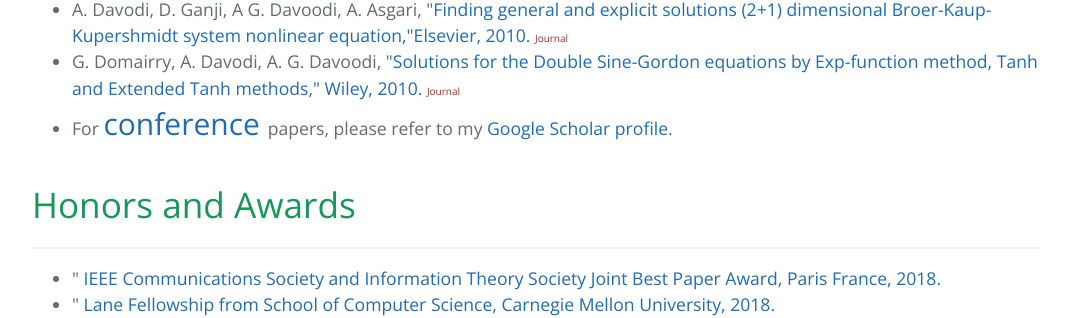
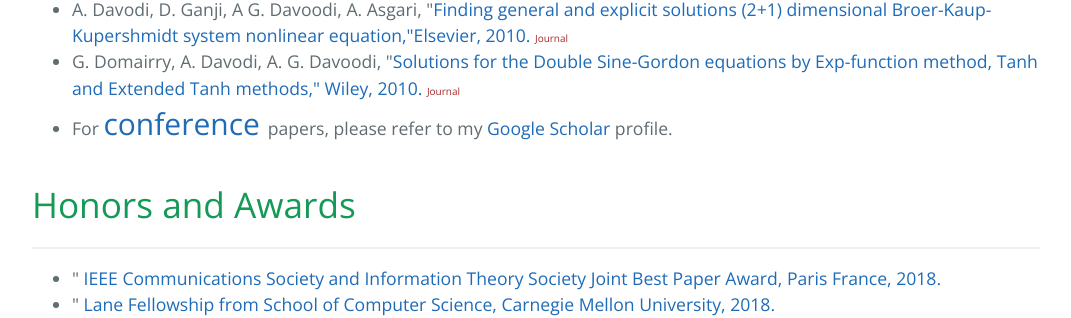
Before and after one commit to arashgholami/arashgholami.github.io, a Jekyll site: the page built from index.md, in a window 1280 px wide and 900 px high, scrolled down 3183 px. Shown: the part 295-613 px from the top of the window, without its empty margins (104-1175 px from the left). Built offline with Jekyll 4.4.1, drawn with Linux system fonts in a browser that asks for light colours.

Commit message:
Update index.md

```diff
--- a/index.md
+++ b/index.md
@@ -145,7 +145,7 @@ of having the same hash is higher. </font><br>
    <li>M. J. Emadi, A. G. Davoodi, M. R. Aref, "<a href="https://ieeexplore.ieee.org/abstract/document/6555770">Analytical power allocation for a full duplex decode-and-forward relay channel," IEEE IET, 2013. </a>  <span style="color:brown;font-size:10px">  Journal </span> </li>
    <li>A. Davodi, D. Ganji, A G. Davoodi, A. Asgari, "<a href="https://www.sciencedirect.com/science/article/abs/pii/S0096300309005359">Finding general and explicit solutions (2+1) dimensional Broer-Kaup-Kupershmidt system nonlinear equation,"Elsevier, 2010. </a>  <span style="color:brown;font-size:10px">  Journal </span>  </li>
    <li> G. Domairry, A. Davodi, A. G. Davoodi, "<a  href="https://onlinelibrary.wiley.com/doi/abs/10.1002/num.20440">Solutions for the Double Sine-Gordon equations by Exp-function method, Tanh and Extended Tanh methods," Wiley, 2010. </a>  <span style="color:brown;font-size:10px">  Journal </span> </li>
-   <li>For <span style="color:brown;font-size:30px">  <a href="https://scholar.google.com/citations?user=tpoOv5MAAAAJ&hl=en&oi=ao">conference</a> </span> papers, please refer to my <a href="https://scholar.google.com/citations?user=tpoOv5MAAAAJ&hl=en&oi=ao">Google Scholar profile</a>. </li>
+   <li>For <span style="color:brown;font-size:30px">  <a href="https://scholar.google.com/citations?user=tpoOv5MAAAAJ&hl=en&oi=ao">conference</a> </span> papers, please refer to my <a href="https://scholar.google.com/citations?user=tpoOv5MAAAAJ&hl=en&oi=ao">Google Scholar</a> profile. </li>
 
 </ul>
 
```
